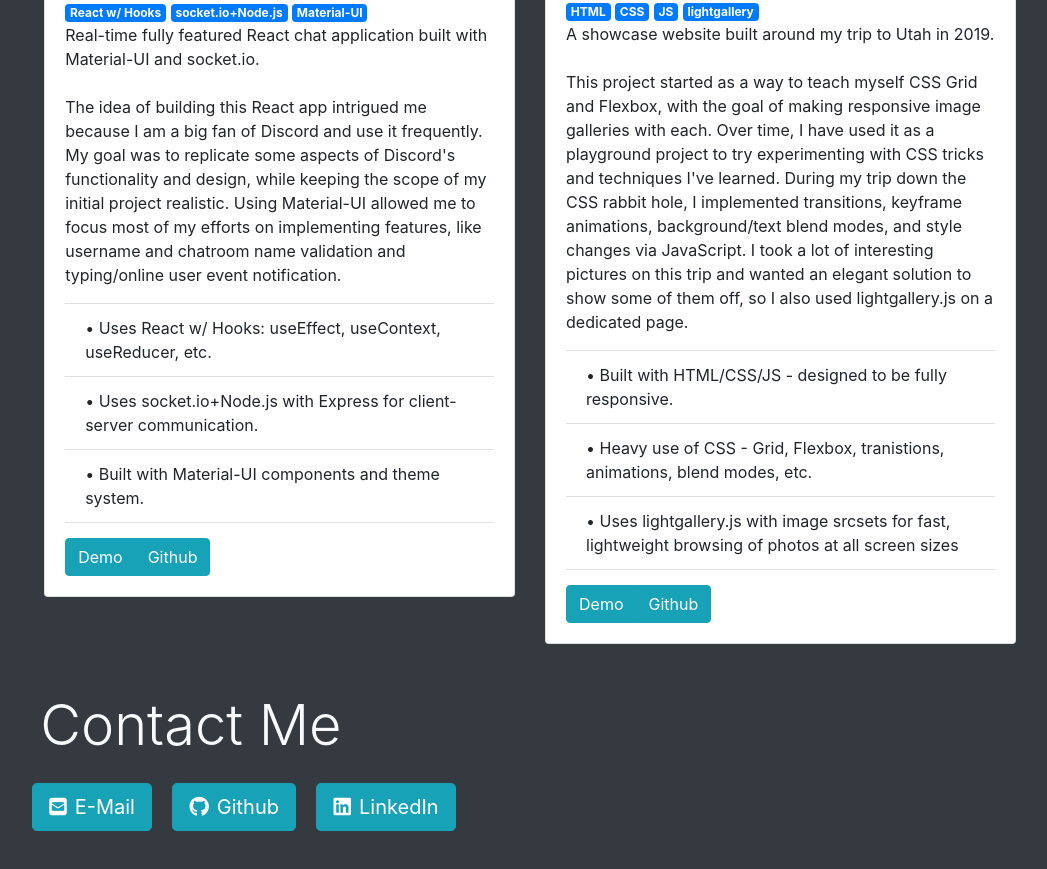
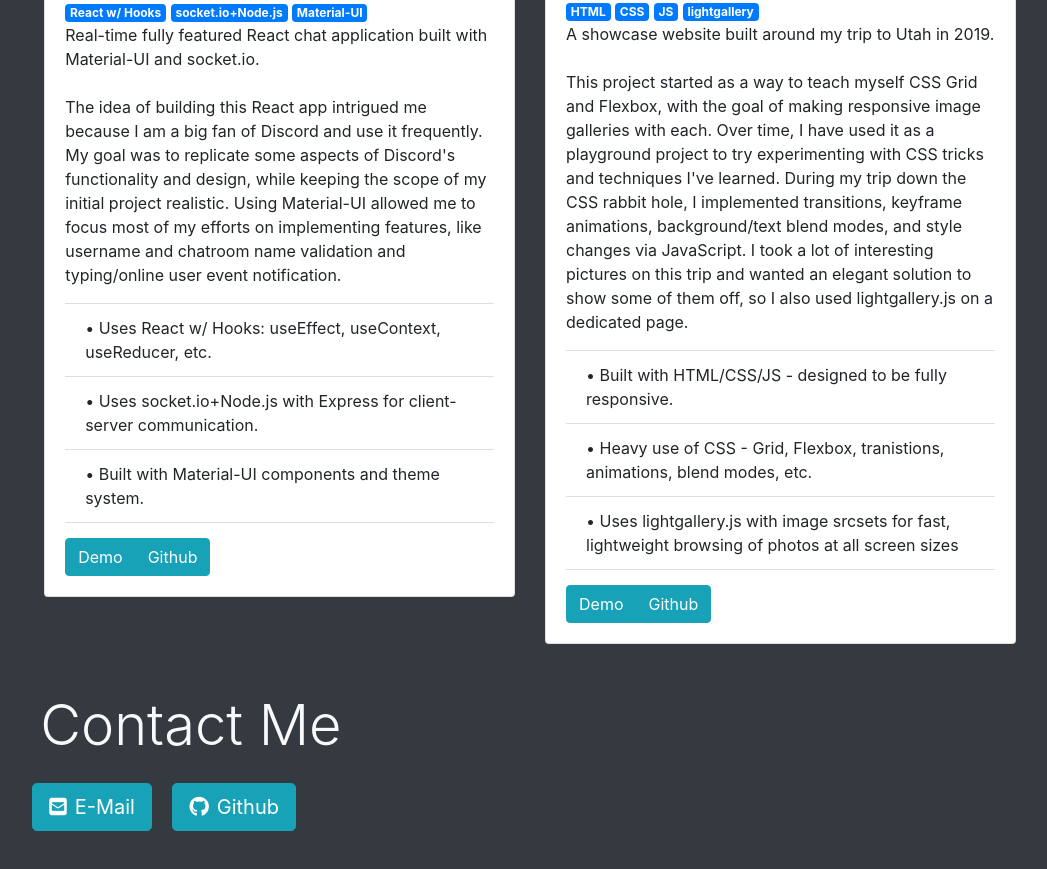
Before and after one commit to kylejvh/Portfolio, a plain HTML site: page index.html in a window 1280 px wide. Shown: the part 2182-3051 px from the top of the page, without its empty margins (110-1157 px from the left). Drawn offline with nearby package versions, Linux system fonts and the light colour scheme.

Commit message:
Adjust links

```diff
--- a/index.html
+++ b/index.html
@@ -51,6 +51,7 @@
           class="fas fa-book-reader fa-4x mb-1"
           style="color: rgb(155, 49, 255)"
         ></i>
+
         <h1 class="text-light">Learn.</h1>
       </div>
       <div class="d-flex flex-column align-items-center m-2">
@@ -75,6 +76,7 @@
             <div class="flex-wrap justify-content-center">
               <div class="d-inline-flex flex-column align-content-end">
                 <img class="stack-icon" src="./svgs/react.svg" alt="react" />
+
                 <p style="text-align: center">
                   React
                 </p>
@@ -367,14 +369,14 @@
           role="button"
           ><i class="fab fa-github mr-2"></i>Github</a
         >
-        <a
+        <!-- <a
           class="btn btn-info btn-lg m-2 mt-3"
           href="https://www.linkedin.com/in/kylejvh/"
           target="_blank"
           role="button"
           ><i class="fab fa-linkedin mr-2"></i>LinkedIn</a
         >
-      </div>
+      </div> -->
     </div>
   </body>
 </html>
```
